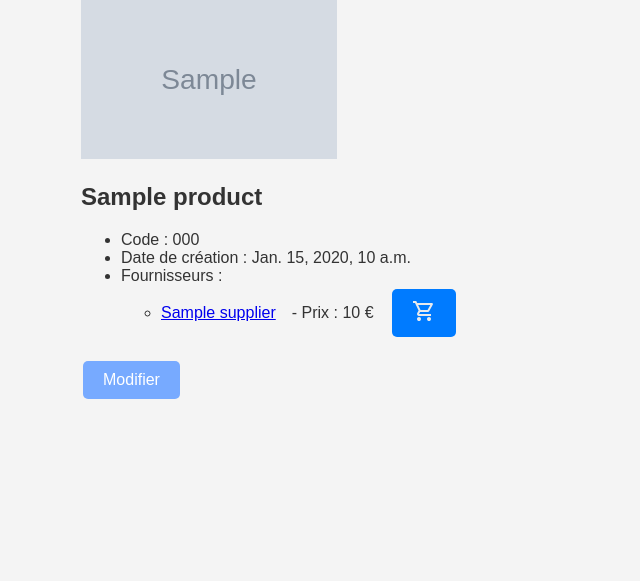
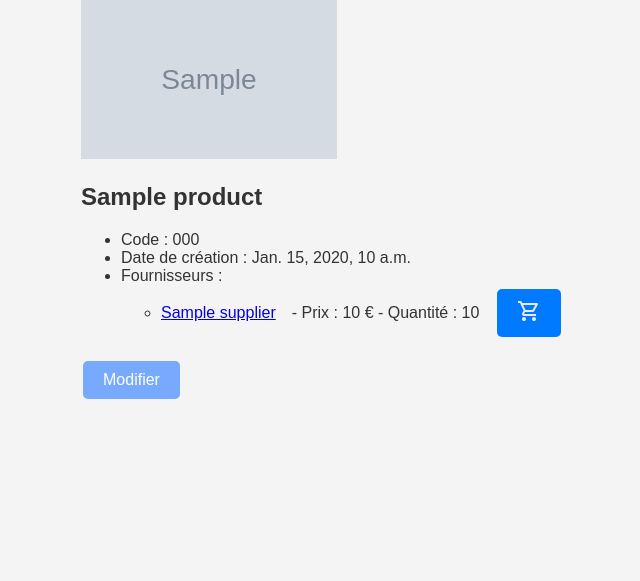
Before and after one commit to Amaelmsrt/TP_DJANGO, a Django app: template monprojet/monapp/static/templates/detail_product.html in a window 1280 px wide. Shown: the part 143-724 px from the top of the page, without its empty margins (47-687 px from the left). Run offline with Django 5.2, Linux system fonts and the light colour scheme; the template is opened without the code that fills it: most values are stand-ins (such as "Sample title", 1, 10 or a date in 2020); grey boxes marked "Sample" are stand-in pictures.

Commit message:
l'affichage des quantités fonctionne

```diff
--- a/monprojet/monapp/static/templates/detail_product.html
+++ b/monprojet/monapp/static/templates/detail_product.html
@@ -16,7 +16,7 @@
                 <li>
                     <div class="fournisseur-content">
                         <a href="{% url 'detail_supplier' product_supplier.supplier.id %}">{{ product_supplier.supplier.name }} </a>
-                        - Prix : {{ product_supplier.price }} €
+                        - Prix : {{ product_supplier.price }} € - Quantité : {{ product_supplier.quantity }}
                         <form method="post" action="{% url 'add_to_cart' product_supplier.id %}">
                             {% csrf_token %}
                             <button type="submit" class="btn-panier"><img src="{% static 'icons/shopping_cart.svg' %}" alt="Panier"></button>
```
